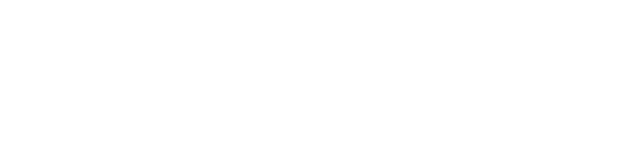
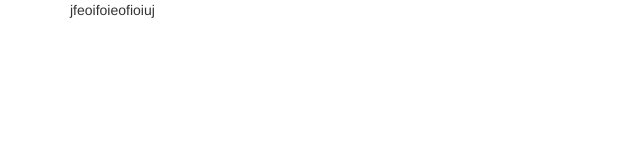
Before and after one commit to asrafulsharker/AF_protfolio, a plain HTML site: page index.html in a window 1280 px wide. Shown: the full height of the page, 0-640 px from the left. Drawn offline with Linux system fonts and the light colour scheme.

Commit message:
add additional file in index.html

```diff
--- a/index.html
+++ b/index.html
@@ -4,9 +4,29 @@
     <meta charset="UTF-8">
     <meta http-equiv="X-UA-Compatible" content="IE=edge">
     <meta name="viewport" content="width=device-width, initial-scale=1.0">
-    <title>Document</title>
+    <!-- css start now -->
+    <!-- bootstrap css  -->
+
+    <link rel="stylesheet" href="./css/bootstrap3.3.7.min.css">
+
+    <!-- main css  -->
+    <link rel="stylesheet" href="./css/style.css">
+
+    <!-- css end here -->
+
+    <!-- website title here -->
+    <title>AF</title>
+
+
 </head>
 <body>
-
+    <!-- Header Menu Area -->
+    <div class="container">
+        jfeoifoieofioiuj
+    </div>
+    <!-- Optional javascript  -->
+    <!-- jQuery first, then Popper.js, then Bootstrap JS -->
+    <script src="js/jquery-3.6.0.slim.min.js"></script>
+    <script src="js/bootstrap3.3.7.min.js"></script>
 </body>
 </html>
```
